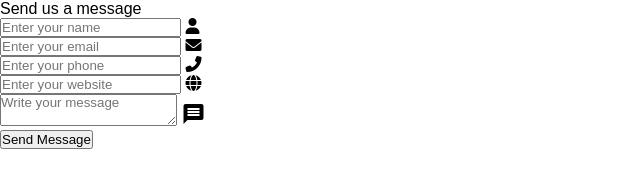
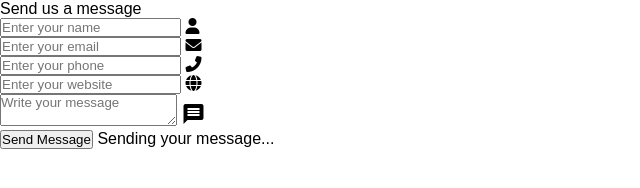
Before and after one commit to benessilfie/Responsive-Form, a plain HTML site: page index.html in a window 1280 px wide. Shown: the whole page, without its empty margins (0-640 px from the left). Drawn offline with Linux system fonts and the light colour scheme.

Commit message:
finished with the markup

```diff
--- a/index.html
+++ b/index.html
@@ -39,6 +39,7 @@
             </div>
             <div class="button-area">
                 <button type="submit">Send Message</button>
+                <span>Sending your message...</span>
             </div>
      </form>
  </div>
```
